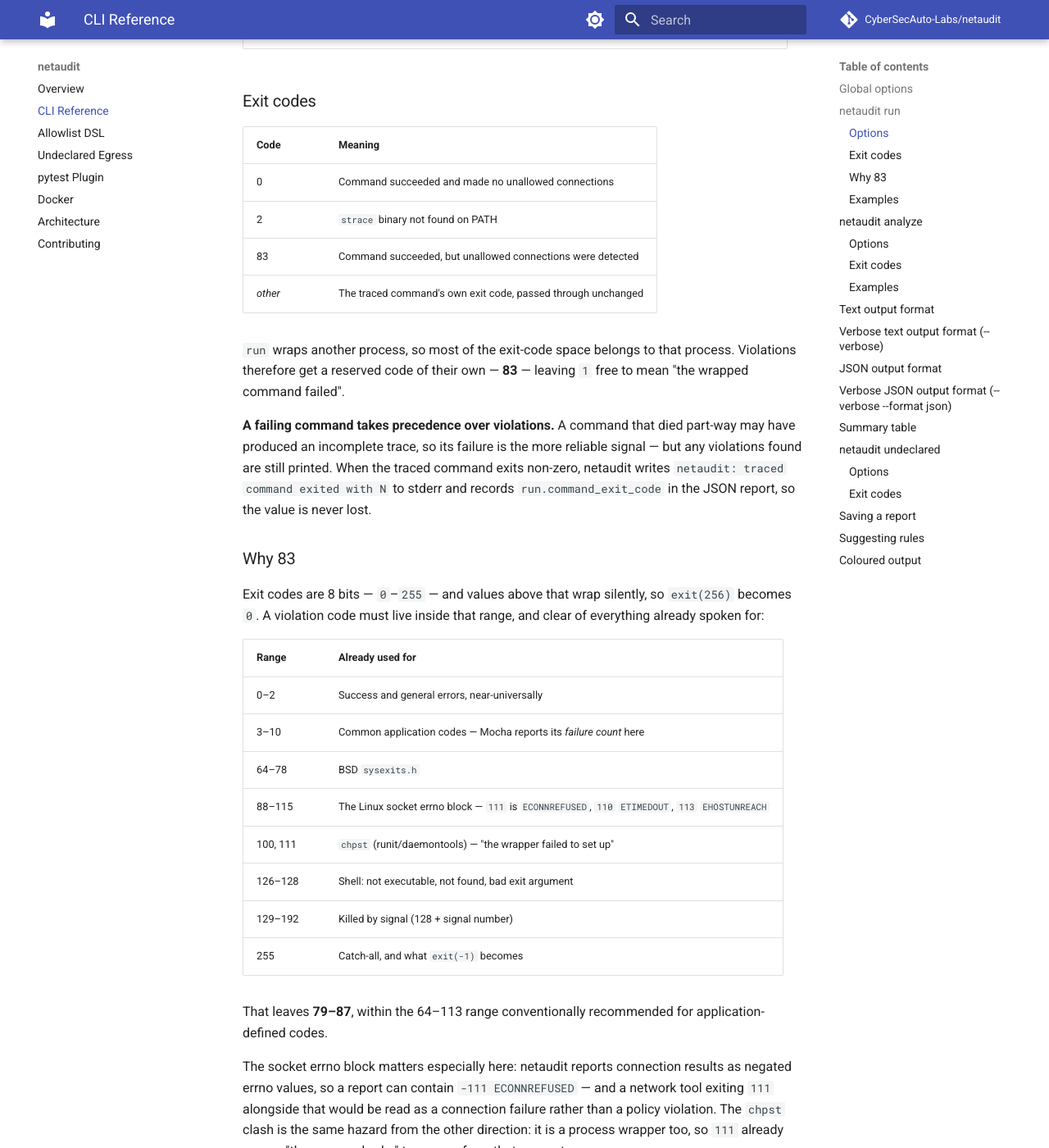
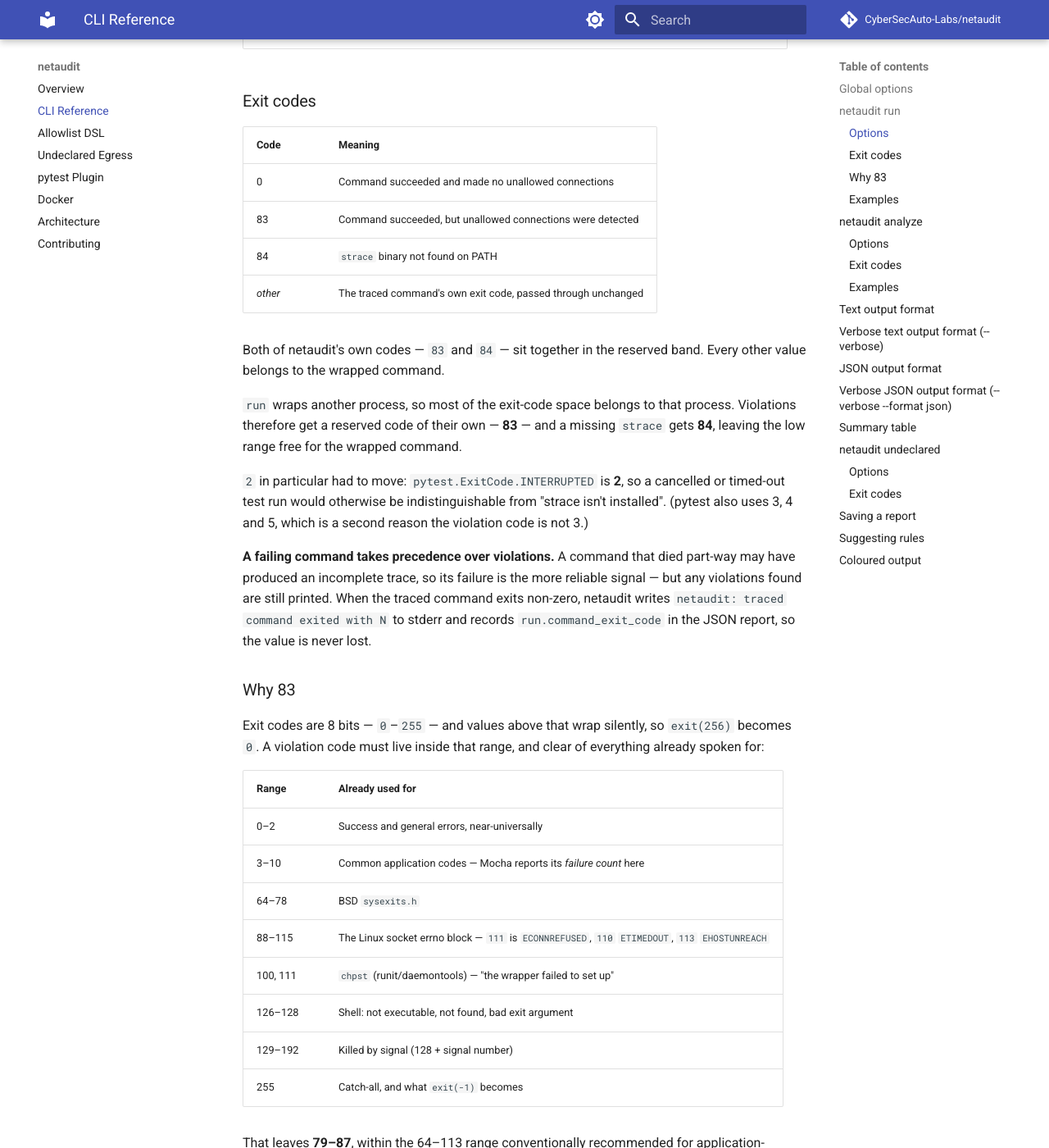
Before and after one commit to CyberSecAuto-Labs/netaudit, an MkDocs documentation site: the page built from docs/cli-reference.md, in a window 1280 px wide and 1400 px high, scrolled down 1021 px. Shown: the whole window at 82% size. Built offline with MkDocs 1.6.1 and Material for MkDocs 9.7.7, drawn with Linux system fonts in a browser that asks for light colours; comment, search, counter and statistics services are not loaded; some of the changed text lies outside the part shown.

Commit message:
docs: document the reserved code pair and why 2 could not stay

```diff
--- a/docs/architecture.md
+++ b/docs/architecture.md
@@ -142,7 +142,7 @@
 
 Both accept `--allowlist` (defaults to `netaudit.yaml` in cwd) and `--format {text,json}`.
 
-Exit codes: **0** clean, **2** strace missing, **83** violations, anything else the traced
+Exit codes: **0** clean, **83** violations, **84** strace missing, anything else the traced
 command's own status passed through. `run` shares its exit space with the process it wraps,
 so violations take a reserved code and a failing command is never masked; `analyze` and
 `undeclared` wrap nothing and use **1** for findings.
--- a/docs/cli-reference.md
+++ b/docs/cli-reference.md
@@ -38,13 +38,20 @@
 | Code | Meaning |
 |------|---------|
 | 0 | Command succeeded and made no unallowed connections |
-| 2 | `strace` binary not found on PATH |
 | 83 | Command succeeded, but unallowed connections were detected |
+| 84 | `strace` binary not found on PATH |
 | *other* | The traced command's own exit code, passed through unchanged |
 
+Both of netaudit's own codes — `83` and `84` — sit together in the reserved band. Every
+other value belongs to the wrapped command.
+
 `run` wraps another process, so most of the exit-code space belongs to that process.
-Violations therefore get a reserved code of their own — **83** — leaving `1` free to mean
-"the wrapped command failed".
+Violations therefore get a reserved code of their own — **83** — and a missing `strace`
+gets **84**, leaving the low range free for the wrapped command.
+
+`2` in particular had to move: `pytest.ExitCode.INTERRUPTED` is **2**, so a cancelled or
+timed-out test run would otherwise be indistinguishable from "strace isn't installed".
+(pytest also uses 3, 4 and 5, which is a second reason the violation code is not 3.)
 
 **A failing command takes precedence over violations.** A command that died part-way may
 have produced an incomplete trace, so its failure is the more reliable signal — but any
@@ -82,8 +89,9 @@
 a real violation then goes unnoticed. That is why the number is chosen deliberately rather
 than taken from the low range.
 
-!!! note "If the traced command itself exits 2 or 83"
+!!! note "If the traced command itself exits 83 or 84"
     Those two values are netaudit's own, so the meaning is ambiguous from the code alone.
+    They were chosen to make that vanishingly unlikely, but nothing rules it out entirely.
     netaudit writes `netaudit: traced command exited with N` to stderr and records
     `run.command_exit_code` in the JSON report, so the two cases stay distinguishable.
     **For anything scripted, read the JSON report rather than the exit code** — it states
```
Also changed, not shown: README.md (+1 -1 lines), docs/index.md (+1 -1 lines).
